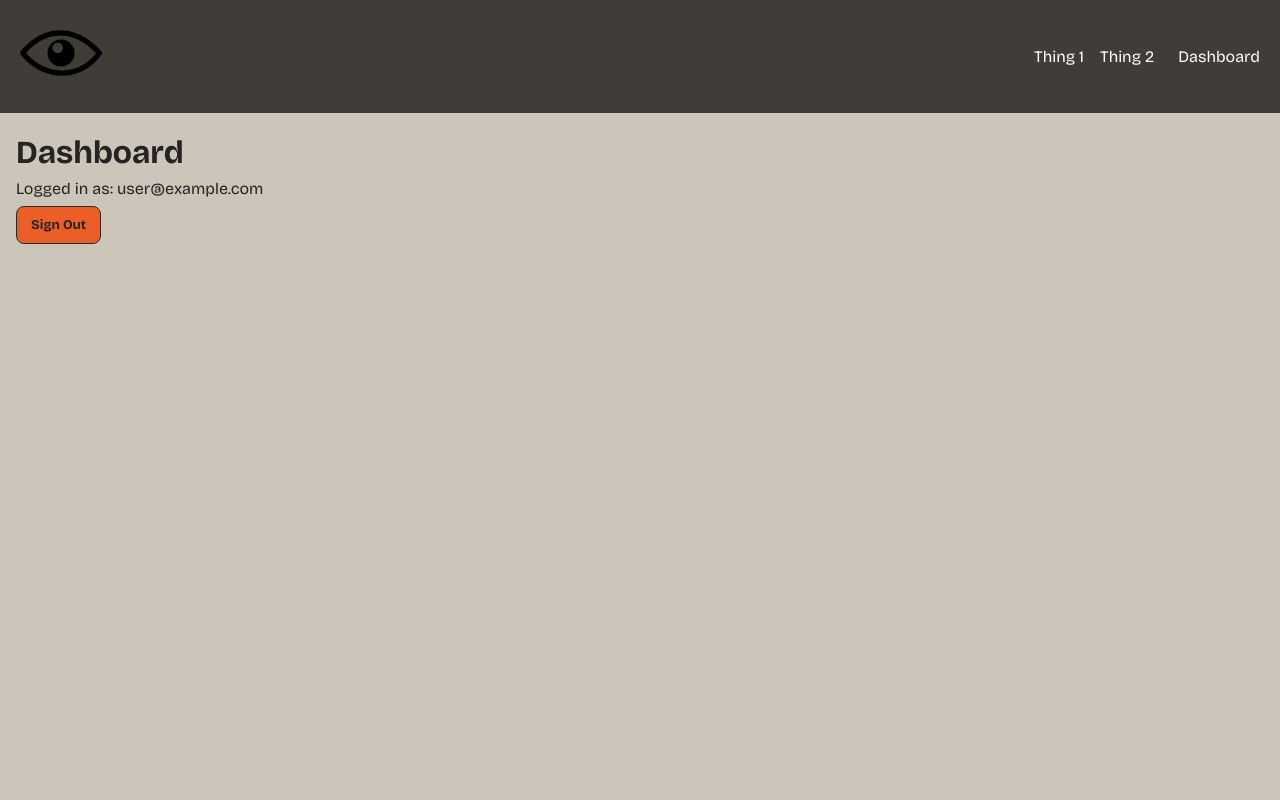
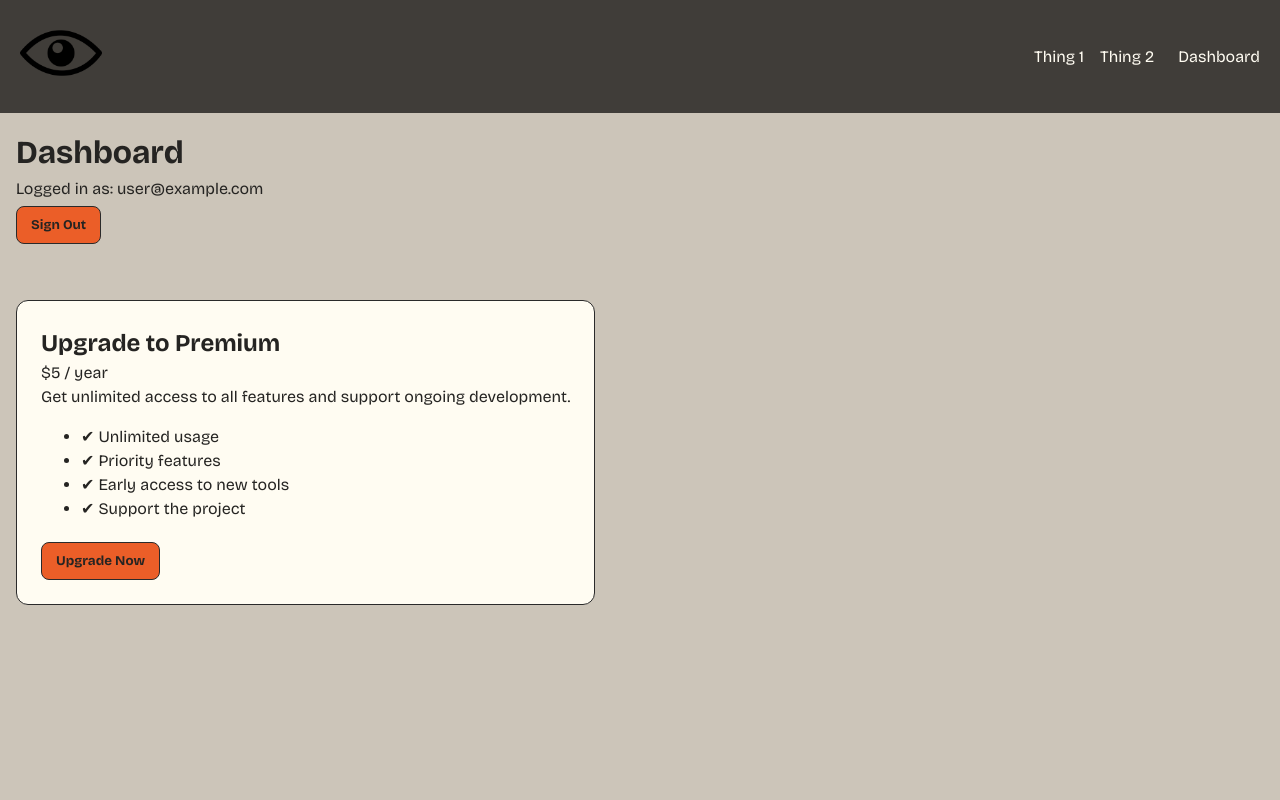
Before and after one commit to ThanosDodd/revifiro-boilerplate, a React (Vite) app: page /dashboard in a window 1280 px wide. Shown: the top 800 px of the page. Built offline with nearby package versions, Linux system fonts and the light colour scheme; no server answers; the database is empty; sample sign-in values are in the browser's storage.

Commit message:
feat: integrate Firestore for user data management; add premium upgrade option in Dashboard; implement user authentication redirect in Login

```diff
--- a/src/firebase/firebase.js
+++ b/src/firebase/firebase.js
@@ -1,6 +1,7 @@
 // Import the functions you need from the SDKs you need
 import { initializeApp } from "firebase/app";
 import { getAuth } from "firebase/auth";
+import { getFirestore } from "firebase/firestore";
 // https://firebase.google.com/docs/web/setup#available-libraries
 
 // Your web app's Firebase configuration
@@ -16,3 +17,4 @@ const firebaseConfig = {
 // Initialize Firebase
 const app = initializeApp(firebaseConfig);
 export const auth = getAuth(app);
+export const db = getFirestore(app);
--- a/src/index.css
+++ b/src/index.css
@@ -94,14 +94,6 @@ input:disabled {
   cursor: not-allowed;
 }
 
-.actions {
-  margin-top: 24px;
-  display: flex;
-  gap: 12px;
-  justify-content: center;
-  flex-wrap: wrap;
-}
-
 .footback {
   background-color: #253422;
   color: #fffcf2;
@@ -112,6 +104,18 @@ input:disabled {
   color: #fffcf2;
 }
 
+.premium-card {
+  margin-top: 32px;
+  padding: 24px;
+
+  max-width: fit-content;
+
+  border: 1px solid var(--border);
+  border-radius: 12px;
+
+  background: #fffcf2;
+}
+
 .subtitle {
   margin-top: 12px;
   opacity: 0.7;
--- /dev/null
+++ b/src/lib/stripe.js
@@ -0,0 +1,5 @@
+import { loadStripe } from "@stripe/stripe-js";
+
+export const stripePromise = loadStripe(
+  import.meta.env.VITE_STRIPE_PUBLISHABLE_KEY,
+);
--- a/src/pages/Dashboard.jsx
+++ b/src/pages/Dashboard.jsx
@@ -1,9 +1,41 @@
+import { useEffect, useState } from "react";
 import { signOut } from "firebase/auth";
-import { auth } from "../firebase/firebase";
+import { doc, getDoc } from "firebase/firestore";
+
+import { auth, db } from "../firebase/firebase";
 
 import "./Pages.css";
 
 export default function Dashboard() {
+  const [isPremium, setIsPremium] = useState(false);
+  const [loading, setLoading] = useState(true);
+
+  const user = auth.currentUser;
+
+  useEffect(() => {
+    async function fetchUserData() {
+      if (!user) {
+        setLoading(false);
+        return;
+      }
+
+      try {
+        const docRef = doc(db, "users", user.uid);
+        const docSnap = await getDoc(docRef);
+
+        if (docSnap.exists()) {
+          setIsPremium(docSnap.data().isPremium || false);
+        }
+      } catch (error) {
+        console.error("Error fetching user:", error);
+      } finally {
+        setLoading(false);
+      }
+    }
+
+    fetchUserData();
+  }, [user]);
+
   const handleSignOut = async () => {
     try {
       await signOut(auth);
@@ -12,13 +44,51 @@ export default function Dashboard() {
     }
   };
 
+  async function handleUpgrade() {
+    // placeholder for Stripe flow
+    alert("Stripe checkout will go here");
+  }
+
+  if (loading) {
+    return (
+      <div className="page">
+        <h1>Dashboard</h1>
+        <p>Loading...</p>
+      </div>
+    );
+  }
+
   return (
     <div className="page">
       <h1>Dashboard</h1>
 
-      <p>Logged in as: {auth.currentUser.email}</p>
+      {user && <p>Logged in as: {user.email}</p>}
+      <button onClick={handleSignOut}>Sign Out</button>
 
-      <button onClick={handleSignOut}>Sign Out</button>
+      <br />
+      <br />
+
+      {!isPremium && (
+        <div className="premium-card">
+          <h2>Upgrade to Premium</h2>
+
+          <p className="price">$5 / year</p>
+
+          <p>
+            Get unlimited access to all features and support ongoing
+            development.
+          </p>
+
+          <ul className="benefits">
+            <li>✔ Unlimited usage</li>
+            <li>✔ Priority features</li>
+            <li>✔ Early access to new tools</li>
+            <li>✔ Support the project</li>
+          </ul>
+
+          <button onClick={handleUpgrade}>Upgrade Now</button>
+        </div>
+      )}
     </div>
   );
 }
--- a/src/pages/Home.jsx
+++ b/src/pages/Home.jsx
@@ -10,12 +10,6 @@ export default function Home() {
       <p className="subtitle">
         A simple personal tool built with React + Firebase.
       </p>
-
-      <div className="actions">
-        <Link to="/login">
-          <button className="primary">Get Started</button>
-        </Link>
-      </div>
     </div>
   );
 }
--- a/src/pages/Login.jsx
+++ b/src/pages/Login.jsx
@@ -1,11 +1,13 @@
-import { useState } from "react";
+import { useState, useEffect } from "react";
 import {
   signInWithEmailAndPassword,
   createUserWithEmailAndPassword,
+  onAuthStateChanged,
 } from "firebase/auth";
 import { useNavigate } from "react-router-dom";
 
-import { auth } from "../firebase/firebase";
+import { auth, db } from "../firebase/firebase";
+import { doc, setDoc } from "firebase/firestore";
 
 import "./Pages.css";
 
@@ -16,14 +18,39 @@ export default function Login() {
 
   const navigate = useNavigate();
 
+  useEffect(() => {
+    const unsubscribe = onAuthStateChanged(auth, (user) => {
+      if (user) {
+        navigate("/dashboard");
+      }
+    });
+
+    return () => unsubscribe();
+  }, [navigate]);
+
   async function handleSignup() {
     setLoading(true);
 
     try {
-      await createUserWithEmailAndPassword(auth, email, password);
+      const userCredential = await createUserWithEmailAndPassword(
+        auth,
+        email,
+        password,
+      );
+
+      const user = userCredential.user;
+
+      await setDoc(doc(db, "users", user.uid), {
+        email: user.email,
+        createdAt: new Date(),
+        isPremium: false,
+      });
+
       alert("Account created");
+
       navigate("/dashboard");
     } catch (error) {
+      console.error(error);
       alert(error.message);
     } finally {
       setLoading(false);
```
